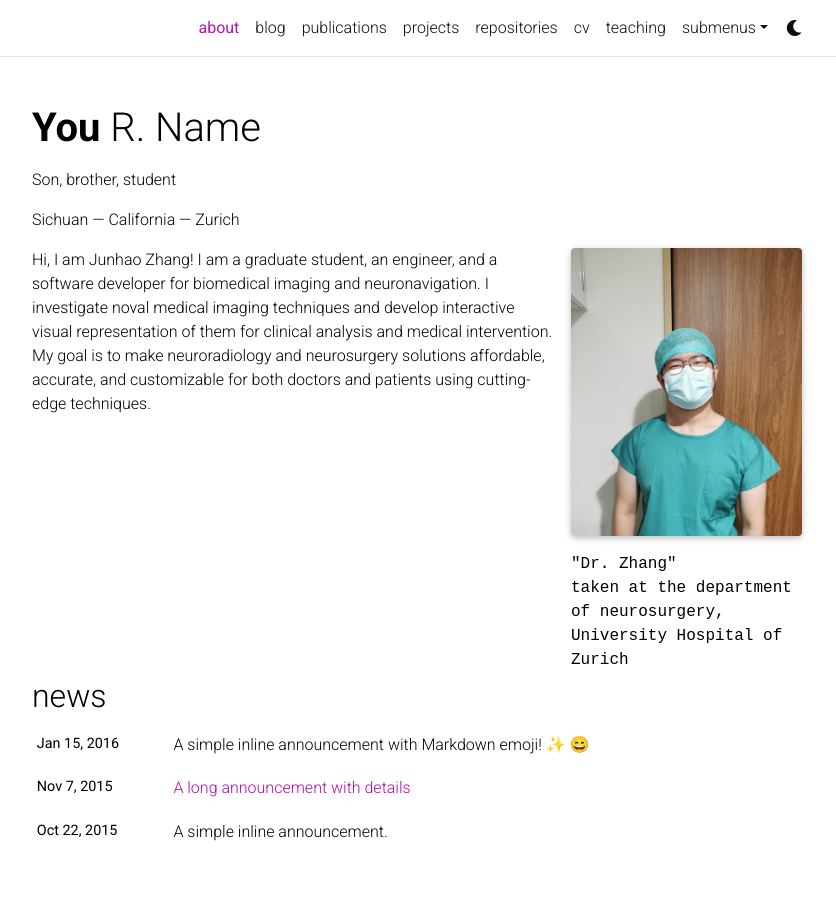
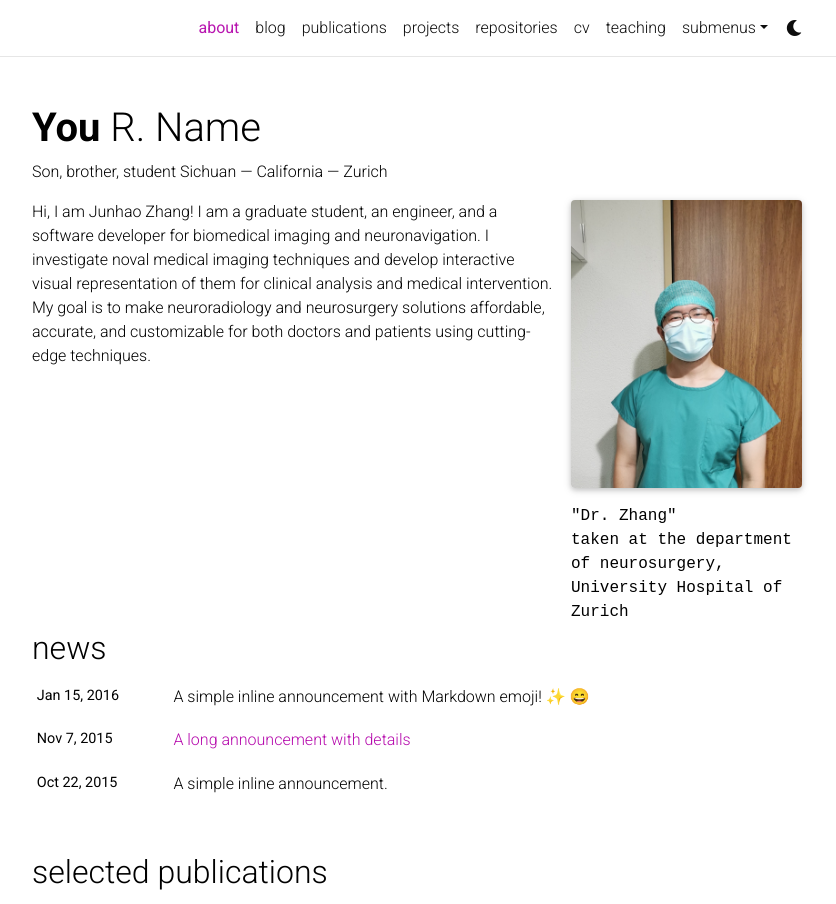
Before and after one commit to Junha0Zhang/junha0Zhang.github.io, a Jekyll site: the page built from _pages/about.md, in a window 1280 px wide and 1241 px high, cut to the strip 0-904 px from the top of the window. Shown: the whole strip, without its empty margins (223-1059 px from the left). Built offline with Jekyll 4.4.1, drawn with Linux system fonts in a browser that asks for light colours; full-size pictures stand in for the smaller copies a plugin makes; emoji names are drawn with the system emoji font; comment, search, counter and statistics services are not loaded; a style sheet for code colours, icons or effects is not loaded.

```diff
--- a/_pages/about.md
+++ b/_pages/about.md
@@ -2,8 +2,8 @@
 layout: about
 title: about
 permalink: /
-subtitle: </p>Son, brother, student
-          </p>Sichuan — California — Zurich</p>
+subtitle: </a>Son, brother, student</a>
+          </a>Sichuan — California — Zurich</a>
 
 profile:
   align: right
```
